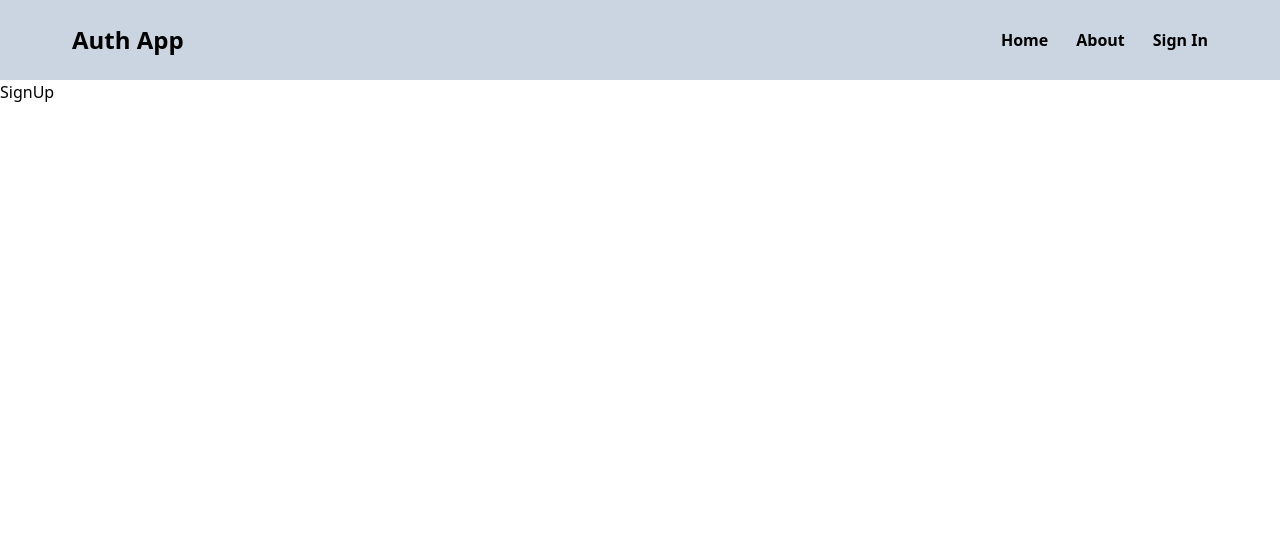
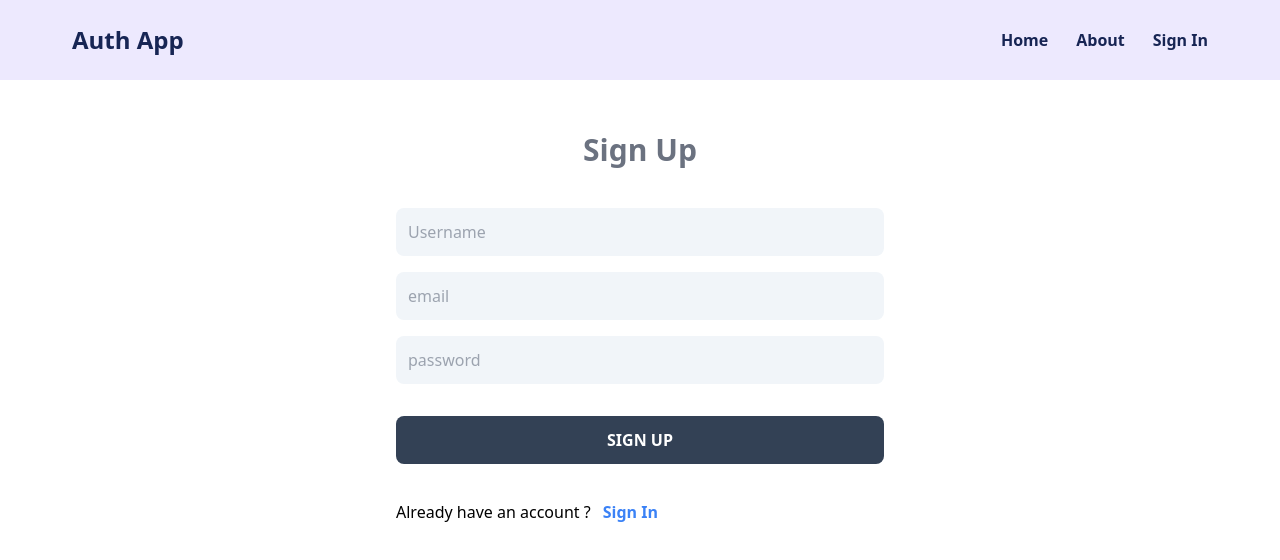
Before and after one commit to BhupeshChaudhari/auth-mern, a React (Vite) app in the folder client/: page /signup in a window 1280 px wide. Shown: the top 560 px of the page. Built offline with nearby package versions, Linux system fonts and the light colour scheme.

Commit message:
complete signup page ui

```diff
--- a/client/src/components/Header.jsx
+++ b/client/src/components/Header.jsx
@@ -3,7 +3,7 @@ import { Link } from "react-router-dom";
 
 const Header = () => {
   return (
-    <div className="bg-slate-300 p-4">
+    <div className="bg-violet-100 text-blue-950 p-4">
       <div className="flex justify-between items-center max-w-6xl mx-auto p-2">
         <Link to="/">
           <h1 className="font-bold text-2xl"> Auth App</h1>
--- a/client/src/pages/SignUp.jsx
+++ b/client/src/pages/SignUp.jsx
@@ -1,7 +1,45 @@
 import React from "react";
+import { Link } from "react-router-dom";
 
 const SignUp = () => {
-  return <div>SignUp</div>;
+  return (
+    <div className="p-3 max-w-lg mx-auto">
+      <h1 className="text-3xl text-gray-500 text-center font-extrabold font-bold my-10">
+        Sign Up
+      </h1>
+      <form className="flex flex-col gap-4" action="">
+        <input
+          type="text"
+          placeholder="Username"
+          id="username"
+          className="bg-slate-100 p-3 rounded-lg"
+        />
+        <input
+          type="email"
+          placeholder="email"
+          id="email"
+          className="bg-slate-100 p-3 rounded-lg"
+        />
+        <input
+          type="password"
+          placeholder="password"
+          id="password"
+          className="bg-slate-100 p-3 rounded-lg"
+        />
+
+        <button className="bg-slate-700 mt-4 p-3 text-white font-semibold rounded-lg uppercase hover:opacity-95 disabled:opacity-80">
+          Sign Up
+        </button>
+
+        <div className="flex gap-3 mt-5">
+          <p>Already have an account ?</p>
+          <Link to="/signin">
+            <span className="text-blue-500 font-semibold">Sign In</span>
+          </Link>
+        </div>
+      </form>
+    </div>
+  );
 };
 
 export default SignUp;
```
